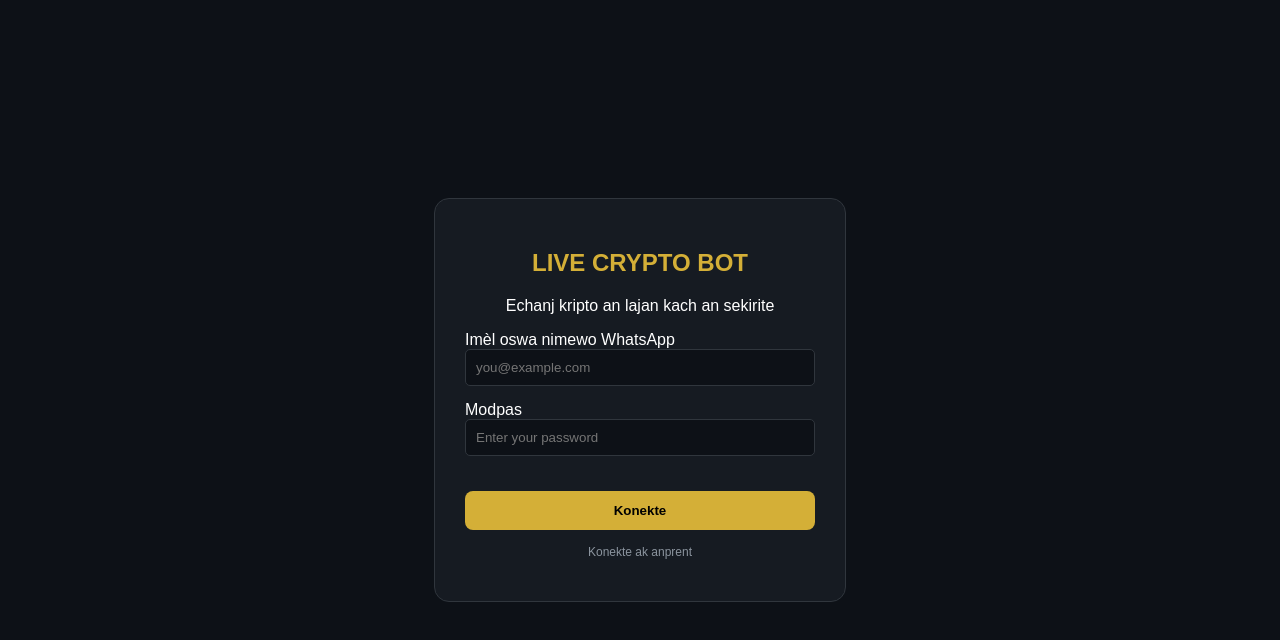
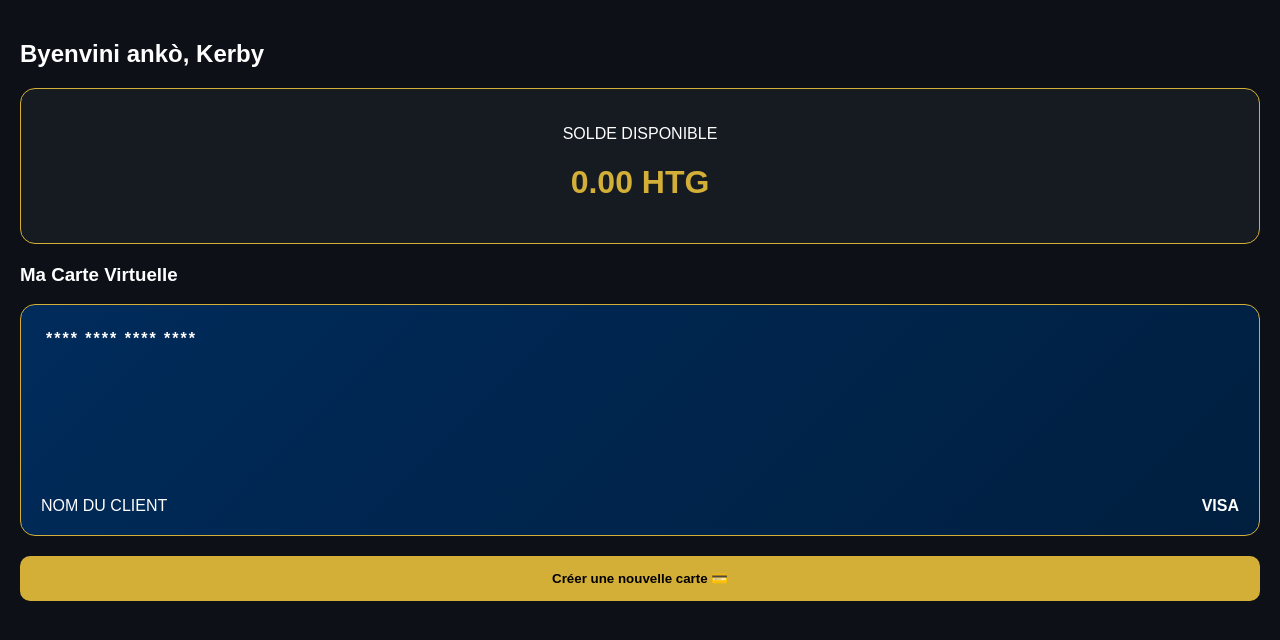
Before and after one commit to brunvilkerby0-commits/Live-crypto_bot, a website: page index.html in a window 1280 px wide. Drawn offline with Linux system fonts and the light colour scheme.

Commit message:
index.html

```diff
--- a/index.html
+++ b/index.html
@@ -3,29 +3,57 @@
 <head>
     <meta charset="UTF-8">
     <meta name="viewport" content="width=device-width, initial-scale=1.0">
-    <title>Live Crypto Bot - Connexion</title>
+    <title>Dashboard - Live Crypto Bot</title>
     <style>
-        body { background-color: #0d1117; color: white; font-family: Arial, sans-serif; display: flex; justify-content: center; align-items: center; height: 100vh; margin: 0; }
-        .login-card { background: #161b22; padding: 30px; border-radius: 15px; width: 350px; text-align: center; border: 1px solid #30363d; }
-        .btn-gold { background: #d4af37; color: black; border: none; padding: 12px; width: 100%; border-radius: 8px; font-weight: bold; cursor: pointer; margin-top: 20px; }
-        .input-group { margin-bottom: 15px; text-align: left; }
-        input { width: 100%; padding: 10px; background: #0d1117; border: 1px solid #30363d; color: white; border-radius: 5px; box-sizing: border-box; }
+        body { background-color: #0d1117; color: white; font-family: sans-serif; margin: 0; padding: 20px; }
+        .balance-card { background: #161b22; padding: 20px; border-radius: 15px; border: 1px solid #d4af37; text-align: center; margin-bottom: 20px; }
+        .card-preview { background: linear-gradient(135deg, #002b5b, #001f3f); padding: 25px; border-radius: 15px; position: relative; height: 180px; border: 1px solid #d4af37; }
+        .btn-gold { background: #d4af37; color: black; border: none; padding: 15px; width: 100%; border-radius: 10px; font-weight: bold; cursor: pointer; margin-top: 20px; }
     </style>
 </head>
 <body>
-    <div class="login-card">
-        <h2 style="color: #d4af37;">LIVE CRYPTO BOT</h2>
-        <p>Echanj kripto an lajan kach an sekirite</p>
-        <div class="input-group">
-            <label>Imèl oswa nimewo WhatsApp</label>
-            <input type="text" placeholder="you@example.com">
-        </div>
-        <div class="input-group">
-            <label>Modpas</label>
-            <input type="password" placeholder="Enter your password">
-        </div>
-        <button class="btn-gold" onclick="window.location.href='dashboard.html'">Konekte</button>
-        <p style="font-size: 12px; margin-top: 15px; color: #8b949e;">Konekte ak anprent</p>
+    <h2>Byenvini ankò, Kerby</h2>
+
+    <div class="balance-card">
+        <p>SOLDE DISPONIBLE</p>
+        <h1 style="color: #d4af37;">0.00 HTG</h1>
     </div>
+
+    <h3>Ma Carte Virtuelle</h3>
+    <div class="card-preview">
+        <div style="font-weight: bold; letter-spacing: 2px;">**** **** **** ****</div>
+        <div style="position: absolute; bottom: 20px; left: 20px;">NOM DU CLIENT</div>
+        <div style="position: absolute; bottom: 20px; right: 20px; font-weight: bold;">VISA</div>
+    </div>
+
+    <button class="btn-gold" id="btn-create" onclick="creerMaCarte()">Créer une nouvelle carte 💳</button>
+
+    <script>
+        async function creerMaCarte() {
+            const btn = document.getElementById('btn-create');
+            btn.innerText = "Traitement an kou...";
+            btn.disabled = true;
+
+            try {
+                // Rele sèvè Render ou a kachèt
+                const response = await fetch('https://live-exchange-2026-bot.onrender.com/create_card', {
+                    method: 'POST',
+                    headers: { 'Content-Type': 'application/json' }
+                });
+                const data = await response.json();
+
+                if(data.card_number || data.id) {
+                    alert("Bravo! Kat Live Crypto Bot ou an prè.");
+                } else {
+                    alert("Tcheke balans ou oswa KYC nan Paramètres.");
+                }
+            } catch (error) {
+                alert("Sèvè a okipe. Re-esye nan yon minit.");
+            } finally {
+                btn.innerText = "Créer une nouvelle carte 💳";
+                btn.disabled = false;
+            }
+        }
+    </script>
 </body>
 </html>
```
